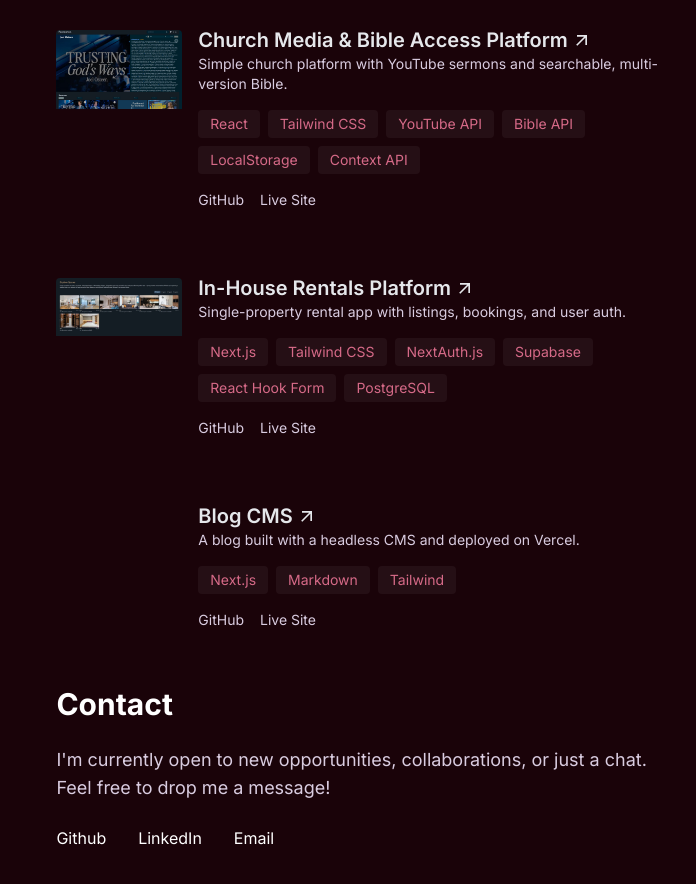
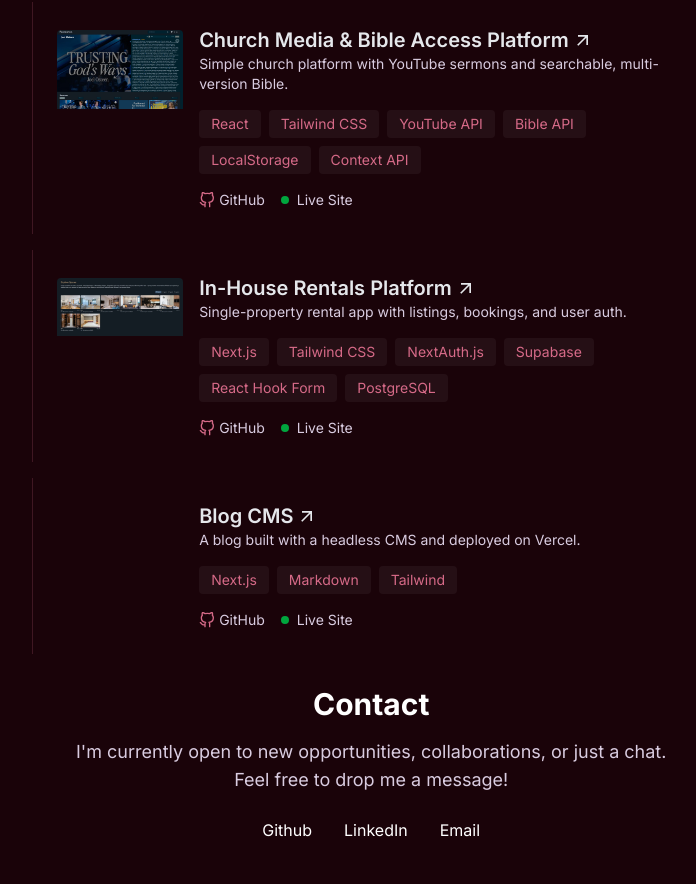
Before and after one commit to Hwezah/Portfolio, a Next.js app: page / in a window 1280 px wide. Shown: the part 586-1470 px from the top of the page, without its empty margins (546-1242 px from the left). Built offline with nearby package versions, Linux system fonts and the light colour scheme.

Commit message:
Added visual Ui tweaks for links

```diff
--- a/app/components/Contact.tsx
+++ b/app/components/Contact.tsx
@@ -2,13 +2,15 @@
 
 export default function Contact() {
   return (
-    <section id="contact" className="md:px-6">
-      <h2 className="text-3xl font-bold mb-6 mt-8 text-white">Contact</h2>
+    <section id="contact" className="md:px-6 text-center">
+      <h2 className="lg:text-3xl text-2xl font-bold mb-4 mt-8 text-white">
+        Contact
+      </h2>
       <p className="text-lg mb-6">
         I&apos;m currently open to new opportunities, collaborations, or just a
         chat. Feel free to drop me a message!
       </p>
-      <div className="flex gap-8 items-center">
+      <div className="flex gap-8 items-center justify-center">
         <a
           href="https://github.com/Hwezah"
           className="inline-block  text-white  rounded-lg transition"
--- a/app/components/Projects.tsx
+++ b/app/components/Projects.tsx
@@ -1,8 +1,9 @@
 "use client";
 
+import { motion } from "framer-motion";
 import Image from "next/image";
-import { motion } from "framer-motion";
 import { MdArrowOutward } from "react-icons/md";
+import { FiGithub } from "react-icons/fi"; // GitHub icon
 
 type Project = {
   title: string;
@@ -77,19 +78,22 @@ const cardVariants = {
 export default function Projects() {
   return (
     <section id="projects" className="mt-[4rem]">
-      <h2 className="text-3xl text-white font-bold mb-6 md:pl-6">Projects</h2>
+      <h2 className="lg:text-3xl text-2xl text-white font-bold mb-6 md:pl-6">
+        Projects
+      </h2>
       <div>
         {projects.map(
           (project, i) =>
             project.link && (
               <motion.div
                 key={project.title}
-                className="group py-6 cursor-pointer md:hover:bg-white/5 my-4 bg-white/5 md:bg-transparent transition duration-200 rounded-md p-6 relative"
+                className="group py-6 cursor-pointer md:border-l-[1px] border-[rgba(214,106,136,0.2)] md:hover:border-none md:hover:bg-white/5 my-4 bg-white/5 md:bg-transparent transition duration-200 rounded-md md:rounded-none lg:hover:rounded-md p-6 relative"
                 custom={i}
                 initial="hidden"
                 whileInView="visible"
                 viewport={{ once: true, amount: 0.3 }}
                 variants={cardVariants}
+                onClick={() => window.open(project.link, "_blank")}
               >
                 <div className="md:flex gap-4">
                   <div className="w-full md:max-w-[20%] mt-1 relative aspect-[21/9] mb-2">
@@ -104,13 +108,6 @@ export default function Projects() {
                     ) : null}
                   </div>
                   <div className="md:max-w-[75%]">
-                    <a
-                      href={project.link}
-                      target="_blank"
-                      rel="noopener noreferrer"
-                      className="absolute inset-0 w-full h-full z-10"
-                    ></a>
-
                     <div className="group flex items-center gap-1 text-xl font-semibold group-hover:text-[#d66a88] text-gray-200 transition">
                       <span>{project.title}</span>
                       <span>
@@ -131,14 +128,16 @@ export default function Projects() {
                           </span>
                         ))}
                       </div>
-                      <div className="flex gap-4">
+                      <div className="flex gap-4 items-center">
                         {project.github && (
                           <a
                             href={project.github}
                             target="_blank"
                             rel="noopener noreferrer"
-                            className="text-sm hover:underline"
+                            className="flex items-center gap-1 text-sm hover:underline"
+                            onClick={(e) => e.stopPropagation()}
                           >
+                            <FiGithub className="text-[#d66a88]" size={16} />
                             GitHub
                           </a>
                         )}
@@ -147,8 +146,14 @@ export default function Projects() {
                             href={project.link}
                             target="_blank"
                             rel="noopener noreferrer"
-                            className="text-sm hover:underline"
+                            className="flex items-center gap-2 text-sm hover:underline relative"
+                            onClick={(e) => e.stopPropagation()}
                           >
+                            {/* Pulsating dot */}
+                            <span className="relative flex h-2 w-2">
+                              <span className="animate-ping absolute inline-flex h-full w-full rounded-full bg-green-600 opacity-75"></span>
+                              <span className="relative inline-flex rounded-full h-2 w-2 bg-green-600"></span>
+                            </span>
                             Live Site
                           </a>
                         )}
--- a/app/components/SidebarNav.tsx
+++ b/app/components/SidebarNav.tsx
@@ -4,12 +4,16 @@ import { HiX } from "react-icons/hi";
 import { RiMenu3Fill } from "react-icons/ri";
 import Hero from "@/app/components/Hero";
 import Link from "next/link";
+import {
+  HiOutlineDocument,
+  HiOutlineFolder,
+  HiOutlineMail,
+} from "react-icons/hi";
 const navLinks = [
-  { href: "#about", label: "About" },
-  { href: "#projects", label: "Projects" },
-  { href: "#contact", label: "Contact" },
+  { href: "#about", label: "About", icon: HiOutlineDocument },
+  { href: "#projects", label: "Projects", icon: HiOutlineFolder },
+  { href: "#contact", label: "Contact", icon: HiOutlineMail },
 ];
-
 export default function SidebarNav() {
   const [isOpen, setIsOpen] = useState(false);
   const navRef = useRef<HTMLElement>(null);
@@ -64,15 +68,21 @@ export default function SidebarNav() {
           Kenneth Ruhweza
         </span>
         <div className="space-x-4 text-lg md:text-md flex flex-col gap-[4rem] md:flex-row">
-          {navLinks.map((link) => (
+          {navLinks.map((link) => {
+            const Icon = link.icon;
+            return (
               <Link
                 key={link.href}
                 href={link.href}
-              className="text-gray-400 hover:text-white transition items-center gap-2"
+                className="flex items-center gap-2 text-gray-200  transition"
+                onClick={() => setIsOpen(false)}
               >
+                {/* Icon for mobile only */}
+                <Icon className="text-[#d66a88] md:hidden" size={20} />
                 {link.label}
               </Link>
-          ))}
+            );
+          })}
         </div>
       </nav>
     </>
```
Lines whose indentation alone changed are shown as unchanged.
